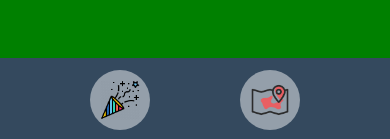
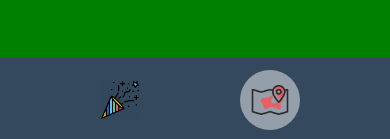
Before and after one commit to Tim-DaHare/almere_views, a React Native app: screen / in a window 390 px wide. Shown: the part 702-841 px from the top of the page. Built offline with nearby package versions, Linux system fonts and the light colour scheme.

Commit message:
map progress

```diff
--- a/package.json
+++ b/package.json
@@ -9,7 +9,8 @@
   },
   "dependencies": {
     "react": "16.8.6",
-    "react-native": "0.60.5"
+    "react-native": "0.60.5",
+    "react-native-maps": "0.25.0"
   },
   "devDependencies": {
     "@babel/core": "7.5.5",
--- a/src/pages/overview.js
+++ b/src/pages/overview.js
@@ -1,5 +1,6 @@
 import React from 'react'
 import { View, StyleSheet, Text, Image } from 'react-native'
+import MapView from 'react-native-maps'
 import mapIcon from '../../assets/img/map-icon.png'
 import eventsIcon from '../../assets/img/events-icon.png'
 
@@ -31,7 +32,6 @@ const styles = StyleSheet.create({
     navIconContainer: {
         justifyContent: 'center',
         alignItems: 'center',
-        backgroundColor: '#ffffff77',
         borderRadius: 100,
         height: 60,
         width: 60
@@ -42,9 +42,9 @@ const styles = StyleSheet.create({
     }
 })
 
-const NavIcon = ({ source }) => {
+const NavIcon = ({ source, isSelected }) => {
     return (
-        <View style={styles.navIconContainer}>
+        <View style={[styles.navIconContainer, { backgroundColor: isSelected ? '#ffffff77' : 'transparant'}]}>
             <Image style={styles.navIcon} source={source} />
         </View>
     )
@@ -57,11 +57,19 @@ const Overview = () => {
                 <Text style={styles.headerText}>Almere Views</Text>
             </View>
             <View style={styles.mapContainer}>
-
+            <MapView
+                style={{ flex: 1 }}
+                initialRegion={{
+                    latitude: 37.78825,
+                    longitude: -122.4324,
+                    latitudeDelta: 0.0922,
+                    longitudeDelta: 0.0421,
+                }}
+            />
             </View>
             <View style={styles.navContainer}>
                 <NavIcon source={eventsIcon} />
-                <NavIcon source={mapIcon} />
+                <NavIcon source={mapIcon} isSelected />
             </View>
         </View>
     )
```
Also changed, not shown: 4 other files (tests, documents, lock files or other folders).
